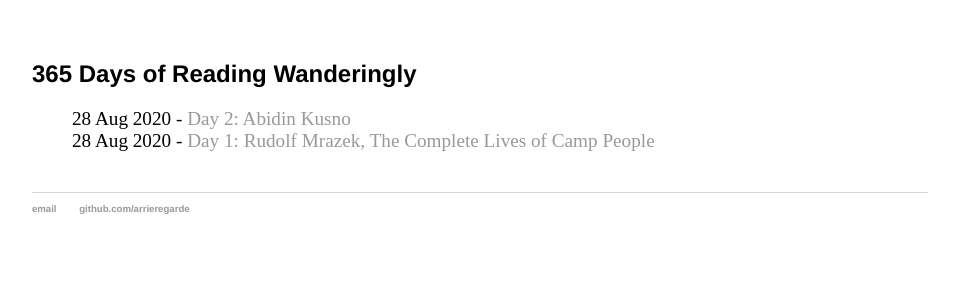
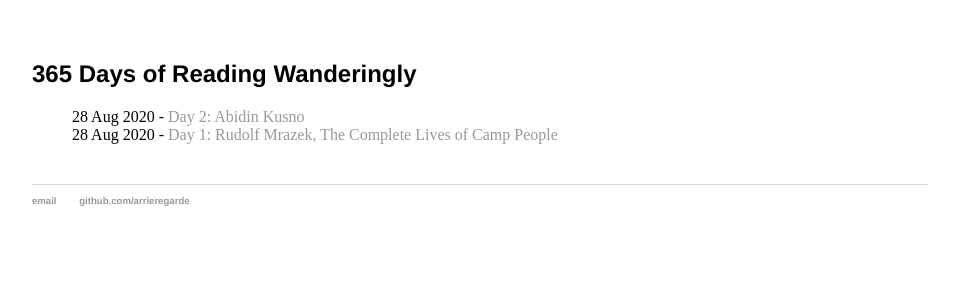
Before and after one commit to arrieregarde/arrieregarde.github.io, a Jekyll site: the page built from 365days/index.html, in a window 1280 px wide. Shown: the top 300 px of the page, without its empty margins (160-1119 px from the left). Built offline with Jekyll 4.4.1, drawn with Linux system fonts in a browser that asks for light colours.

Commit message:
Update main.css

```diff
--- a/css/main.css
+++ b/css/main.css
@@ -24,8 +24,8 @@ h1 {
     font-family:'Helvetica', 'Arial', 'Sans-Serif';
 }
 p {
-    font-size: 1.2em;
-    line-height: 1.5em;
+    font-size: 1.0em;
+    line-height: 1.2em;
 }
 footer {
     border-top: 1px solid #d5d5d5;
@@ -34,7 +34,7 @@ footer {
 
 ul.posts {
     margin: 20px auto 40px;
-    font-size: 1.2em;
+    font-size: 1.0em;
 }
 
 ul.posts li {
```
